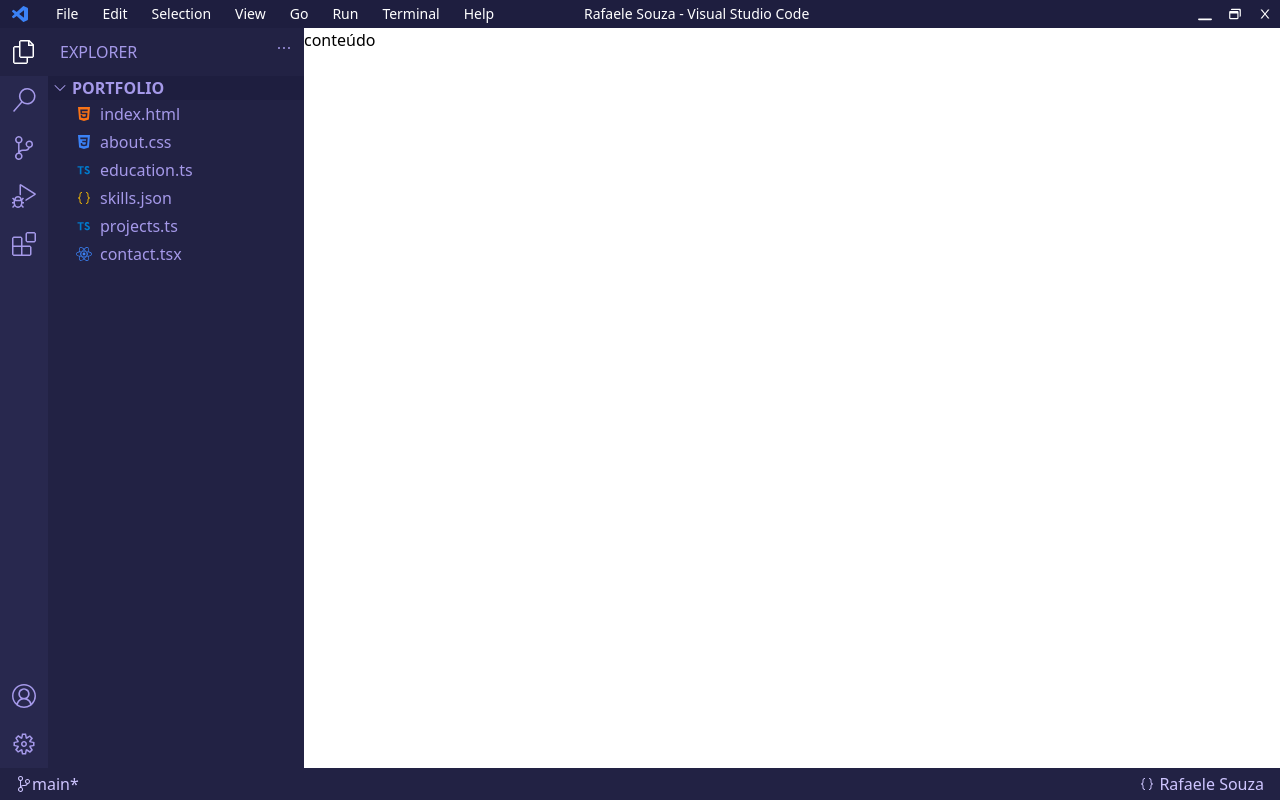
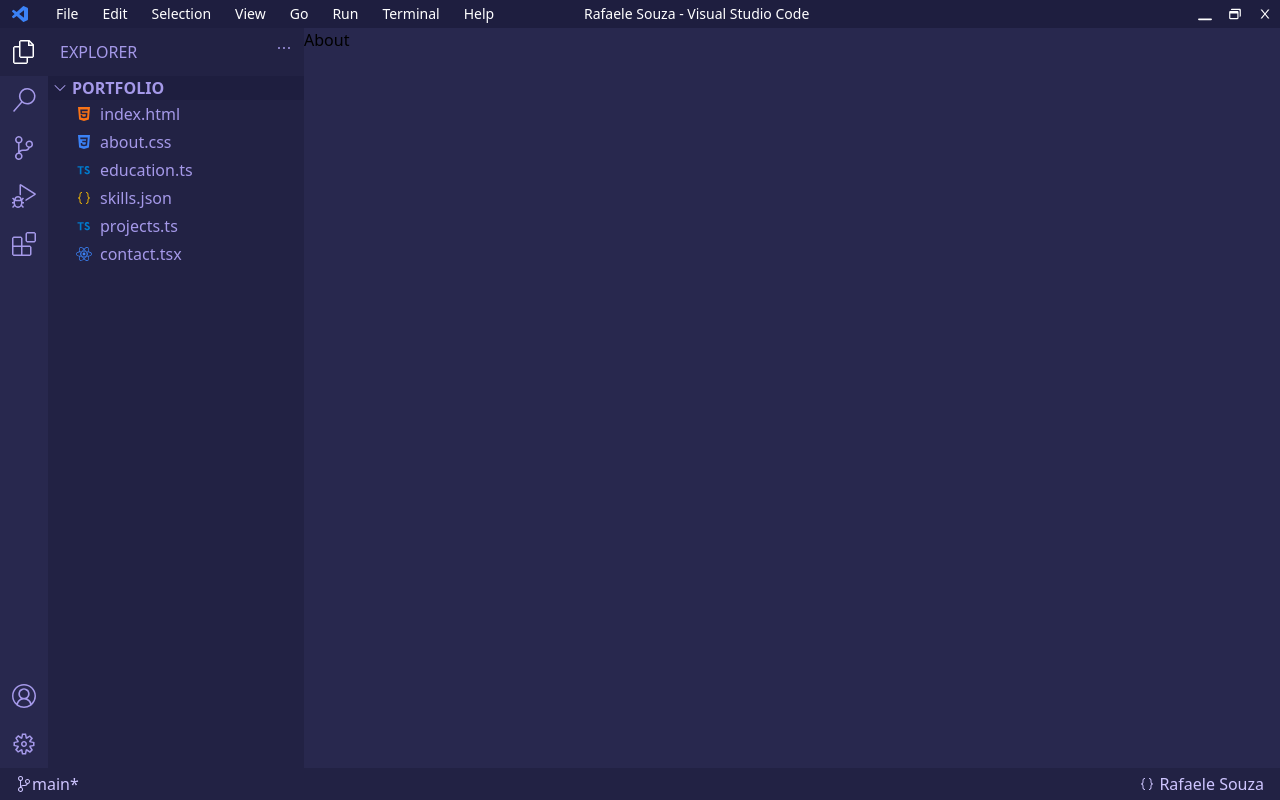
Before and after one commit to raffaez/portfolio, a React (Vite) app: page /about in a window 1280 px wide. Built offline with nearby package versions, Linux system fonts and the light colour scheme.

Commit message:
feat: implement routes

```diff
--- a/src/App.tsx
+++ b/src/App.tsx
@@ -1,24 +1,40 @@
 import "./styles/global.css";
 
 import React from "react";
+import { BrowserRouter, Navigate, Route, Routes } from "react-router-dom";
 
 import BottomBar from "./components/BottomBar";
-import Explorer from "./components/Explorer";
-import Sidebar from "./components/Sidebar";
+import SidePanel from "./components/SidePanel";
 import TopBar from "./components/TopBar";
-import { Disclosure, Transition } from "@headlessui/react";
-import SidePanel from "./components/SidePanel";
+import About from "./panels/About";
+import Contact from "./panels/Contact";
+import Education from "./panels/Education";
+import Index from "./panels/Index";
+import Projects from "./panels/Projects";
+import Skills from "./panels/Skills";
 
 function App() {
   return (
-    <div className="h-screen w-screen flex flex-col">
-      <TopBar />
-      <div className="flex flex-row flex-grow z-0">
-        <SidePanel />
-        <div>conteúdo</div>
+    <BrowserRouter>
+      <div className="h-screen w-screen flex flex-col">
+        <TopBar />
+        <div className="flex flex-row flex-grow z-0 bg-purple-500">
+          <SidePanel />
+          <div className=" w-full">
+            <Routes>
+              <Route path="/index" element={<Index />} />
+              <Route path="/about" element={<About />} />
+              <Route path="/education" element={<Education />} />
+              <Route path="/skills" element={<Skills />} />
+              <Route path="/projects" element={<Projects />} />
+              <Route path="/contact" element={<Contact />} />
+              <Route path="*" element={<Navigate to="/index" />} />
+            </Routes>
+          </div>
+        </div>
+        <BottomBar />
       </div>
-      <BottomBar />
-    </div>
+    </BrowserRouter>
   );
 }
 
--- /dev/null
+++ b/src/panels/About.tsx
@@ -0,0 +1,7 @@
+import React from "react";
+
+function About() {
+  return <div>About</div>;
+}
+
+export default About;
--- /dev/null
+++ b/src/panels/Contact.tsx
@@ -0,0 +1,7 @@
+import React from "react";
+
+function Contact() {
+  return <div>Contact</div>;
+}
+
+export default Contact;
--- /dev/null
+++ b/src/panels/Education.tsx
@@ -0,0 +1,7 @@
+import React from "react";
+
+function Education() {
+  return <div>Education</div>;
+}
+
+export default Education;
--- /dev/null
+++ b/src/panels/Index.tsx
@@ -0,0 +1,7 @@
+import React from "react";
+
+function Index() {
+  return <div>Index</div>;
+}
+
+export default Index;
--- /dev/null
+++ b/src/panels/Projects.tsx
@@ -0,0 +1,7 @@
+import React from "react";
+
+function Projects() {
+  return <div>Projects</div>;
+}
+
+export default Projects;
--- /dev/null
+++ b/src/panels/Skills.tsx
@@ -0,0 +1,7 @@
+import React from "react";
+
+function Skills() {
+  return <div>Skills</div>;
+}
+
+export default Skills;
```
